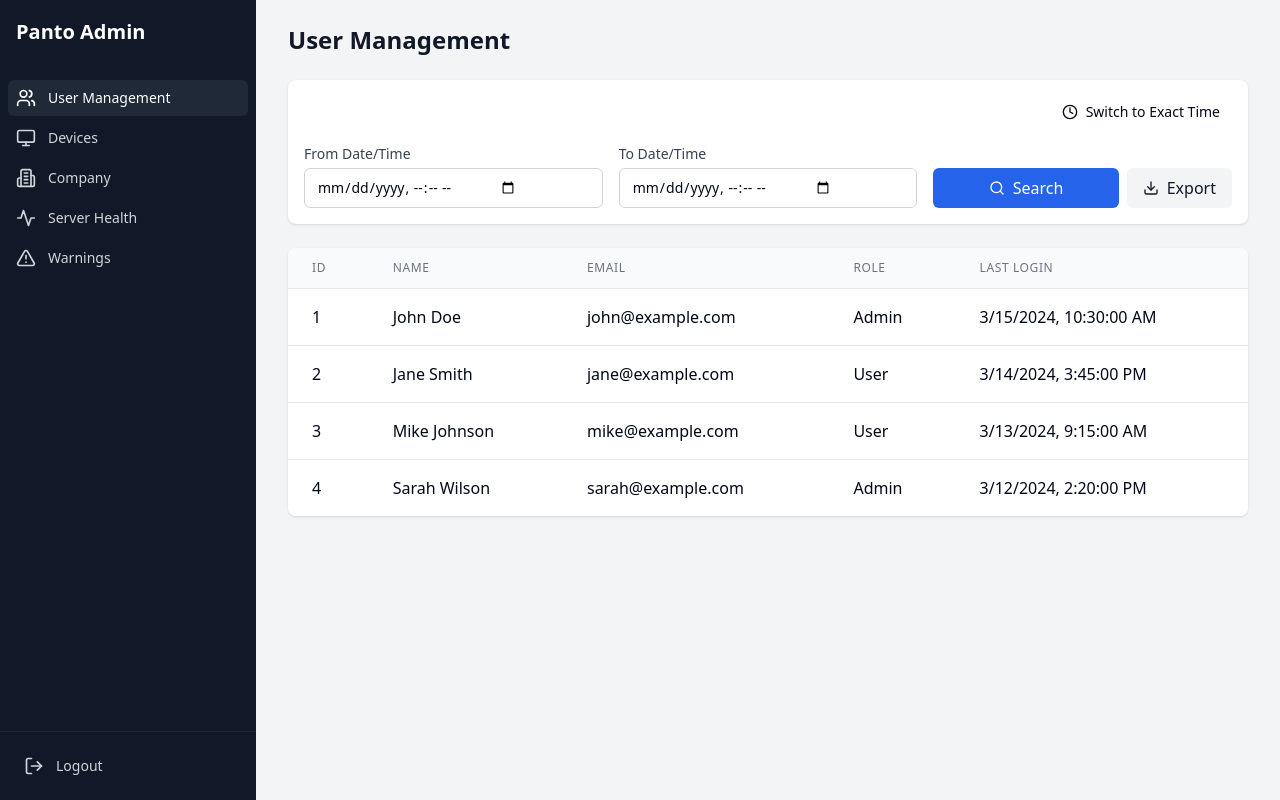
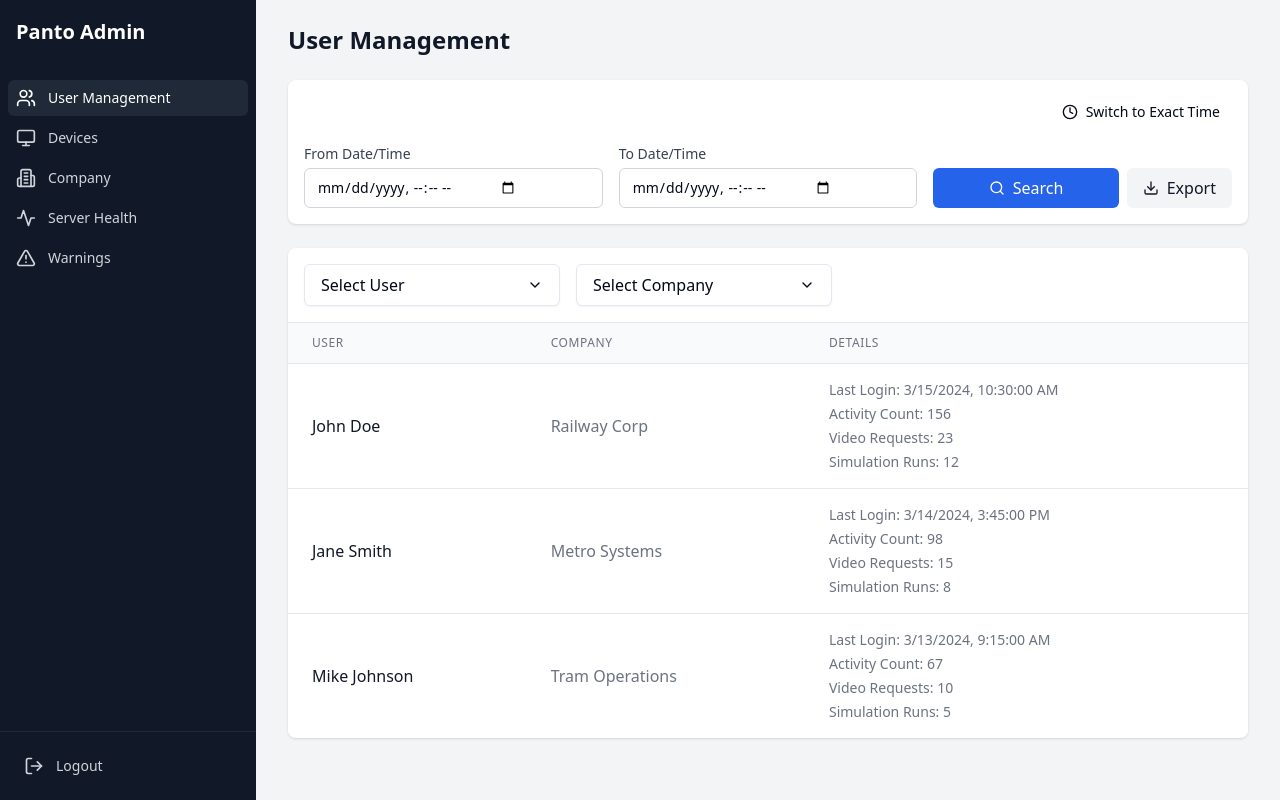
Before and after one commit to pantohealth/panto-monitoring-front, a React (Vite) app: page /dashboard/users in a window 1280 px wide. Built offline with nearby package versions, Linux system fonts and the light colour scheme.

Commit message:
change the user page ui with ai

```diff
--- a/index.html
+++ b/index.html
@@ -5,6 +5,15 @@
     <link rel="icon" type="image/svg+xml" href="/vite.svg" />
     <meta name="viewport" content="width=device-width, initial-scale=1.0" />
     <title>Panto Admin Dashboard</title>
+    <script type="module">
+      // Redirect all requests to index.html for client-side routing
+      (function() {
+        const path = window.location.pathname;
+        if (path !== '/' && !path.includes('.')) {
+          window.history.replaceState(null, '', path);
+        }
+      })();
+    </script>
   </head>
   <body>
     <div id="root"></div>
--- a/src/pages/Users.tsx
+++ b/src/pages/Users.tsx
@@ -1,45 +1,91 @@
-import React, { useState } from 'react';
+import { useState } from 'react';
+import { ChevronDown } from 'lucide-react';
+import { cn } from '@/lib/utils';
 import { DateTimeFilters } from '@/components/filters/DateTimeFilters';
 import { exportToPDF } from '@/utils/export';
 import type { FilterState } from '@/store/filters';
-import { isWithinInterval, parseISO, isEqual } from 'date-fns';
 
-const ALL_USERS = [
-  { id: 1, name: 'John Doe', email: 'john@example.com', role: 'Admin', lastLogin: '2024-03-15T10:30:00' },
-  { id: 2, name: 'Jane Smith', email: 'jane@example.com', role: 'User', lastLogin: '2024-03-14T15:45:00' },
-  { id: 3, name: 'Mike Johnson', email: 'mike@example.com', role: 'User', lastLogin: '2024-03-13T09:15:00' },
-  { id: 4, name: 'Sarah Wilson', email: 'sarah@example.com', role: 'Admin', lastLogin: '2024-03-12T14:20:00' },
+const MOCK_USERS = [
+  {
+    id: 1,
+    name: 'John Doe',
+    company: 'Railway Corp',
+    details: {
+      lastLogin: '2024-03-15T10:30:00',
+      activityCount: 156,
+      videoRequests: 23,
+      simulationRuns: 12
+    }
+  },
+  {
+    id: 2,
+    name: 'Jane Smith',
+    company: 'Metro Systems',
+    details: {
+      lastLogin: '2024-03-14T15:45:00',
+      activityCount: 98,
+      videoRequests: 15,
+      simulationRuns: 8
+    }
+  },
+  {
+    id: 3,
+    name: 'Mike Johnson',
+    company: 'Tram Operations',
+    details: {
+      lastLogin: '2024-03-13T09:15:00',
+      activityCount: 67,
+      videoRequests: 10,
+      simulationRuns: 5
+    }
+  }
 ];
 
-const COLUMNS = ['ID', 'Name', 'Email', 'Role', 'Last Login'];
+const AVAILABLE_COMPANIES = [
+  'Railway Corp',
+  'Metro Systems',
+  'Tram Operations',
+  'Bus Transit',
+  'Urban Transport',
+];
+
+const COLUMNS = ['User', 'Company', 'Details'];
 
 export function UsersPage() {
-  const [filteredUsers, setFilteredUsers] = useState(ALL_USERS);
+  const [selectedUser, setSelectedUser] = useState<string>('');
+  const [selectedCompany, setSelectedCompany] = useState<string>('');
+  const [isUserDropdownOpen, setIsUserDropdownOpen] = useState(false);
+  const [isCompanyDropdownOpen, setIsCompanyDropdownOpen] = useState(false);
+  const [filteredUsers, setFilteredUsers] = useState(MOCK_USERS);
 
   const handleSearch = (filters: FilterState) => {
-    let filtered = ALL_USERS;
+    let filtered = MOCK_USERS;
 
-    if (filters.isExactSearch && filters.exactDateTime) {
-      const exactDate = parseISO(filters.exactDateTime);
-      filtered = ALL_USERS.filter(user =>
-        isEqual(parseISO(user.lastLogin), exactDate)
-      );
-    } else if (!filters.isExactSearch && (filters.fromDateTime || filters.toDateTime)) {
-      filtered = ALL_USERS.filter(user => {
-        const loginDate = parseISO(user.lastLogin);
-        const start = filters.fromDateTime ? parseISO(filters.fromDateTime) : new Date(0);
-        const end = filters.toDateTime ? parseISO(filters.toDateTime) : new Date();
+    if (selectedUser) {
+      filtered = filtered.filter(user => user.name === selectedUser);
+    }
 
-        return isWithinInterval(loginDate, { start, end });
-      });
+    if (selectedCompany) {
+      filtered = filtered.filter(user => user.company === selectedCompany);
     }
 
     setFilteredUsers(filtered);
   };
 
   const handleExport = () => {
-    exportToPDF('User Management Report', filteredUsers, ['id', 'name', 'email', 'role', 'lastLogin']);
+    const exportData = filteredUsers.map(user => ({
+      name: user.name,
+      company: user.company,
+      lastLogin: new Date(user.details.lastLogin).toLocaleString(),
+      activityCount: user.details.activityCount,
+      videoRequests: user.details.videoRequests,
+      simulationRuns: user.details.simulationRuns
+    }));
+
+    exportToPDF('User Activity Report', exportData, ['name', 'company', 'lastLogin', 'activityCount', 'videoRequests', 'simulationRuns']);
   };
+
+  const uniqueUsers = Array.from(new Set(MOCK_USERS.map(user => user.name)));
 
   return (
     <div className="space-y-6">
@@ -50,6 +96,104 @@ export function UsersPage() {
       <DateTimeFilters onExport={handleExport} onSearch={handleSearch} />
 
       <div className="bg-white shadow rounded-lg overflow-hidden">
+        <div className="p-4 border-b border-gray-200 flex gap-4">
+          {/* User Filter */}
+          <div className="relative w-64">
+            <button
+              onClick={() => setIsUserDropdownOpen(!isUserDropdownOpen)}
+              className="w-full px-4 py-2 text-left bg-white border rounded-md shadow-sm focus:outline-none focus:ring-2 focus:ring-blue-500 focus:border-blue-500"
+            >
+              <span className="flex items-center justify-between">
+                {selectedUser || 'Select User'}
+                <ChevronDown className="w-4 h-4" />
+              </span>
+            </button>
+            {isUserDropdownOpen && (
+              <div className="absolute z-20 w-full mt-1 bg-white border rounded-md shadow-lg">
+                <div className="py-1">
+                  <button
+                    onClick={() => {
+                      setSelectedUser('');
+                      setIsUserDropdownOpen(false);
+                      handleSearch({} as FilterState);
+                    }}
+                    className={cn(
+                      'block w-full px-4 py-2 text-left hover:bg-gray-100',
+                      !selectedUser && 'bg-gray-50'
+                    )}
+                  >
+                    All Users
+                  </button>
+                  {uniqueUsers.map((user) => (
+                    <button
+                      key={user}
+                      onClick={() => {
+                        setSelectedUser(user);
+                        setIsUserDropdownOpen(false);
+                        handleSearch({} as FilterState);
+                      }}
+                      className={cn(
+                        'block w-full px-4 py-2 text-left hover:bg-gray-100',
+                        selectedUser === user && 'bg-gray-50'
+                      )}
+                    >
+                      {user}
+                    </button>
+                  ))}
+                </div>
+              </div>
+            )}
+          </div>
+
+          {/* Company Filter */}
+          <div className="relative w-64">
+            <button
+              onClick={() => setIsCompanyDropdownOpen(!isCompanyDropdownOpen)}
+              className="w-full px-4 py-2 text-left bg-white border rounded-md shadow-sm focus:outline-none focus:ring-2 focus:ring-blue-500 focus:border-blue-500"
+            >
+              <span className="flex items-center justify-between">
+                {selectedCompany || 'Select Company'}
+                <ChevronDown className="w-4 h-4" />
+              </span>
+            </button>
+            {isCompanyDropdownOpen && (
+              <div className="absolute z-20 w-full mt-1 bg-white border rounded-md shadow-lg">
+                <div className="py-1">
+                  <button
+                    onClick={() => {
+                      setSelectedCompany('');
+                      setIsCompanyDropdownOpen(false);
+                      handleSearch({} as FilterState);
+                    }}
+                    className={cn(
+                      'block w-full px-4 py-2 text-left hover:bg-gray-100',
+                      !selectedCompany && 'bg-gray-50'
+                    )}
+                  >
+                    All Companies
+                  </button>
+                  {AVAILABLE_COMPANIES.map((company) => (
+                    <button
+                      key={company}
+                      onClick={() => {
+                        setSelectedCompany(company);
+                        setIsCompanyDropdownOpen(false);
+                        handleSearch({} as FilterState);
+                      }}
+                      className={cn(
+                        'block w-full px-4 py-2 text-left hover:bg-gray-100',
+                        selectedCompany === company && 'bg-gray-50'
+                      )}
+                    >
+                      {company}
+                    </button>
+                  ))}
+                </div>
+              </div>
+            )}
+          </div>
+        </div>
+
         <div className="overflow-x-auto">
           <table className="min-w-full divide-y divide-gray-200">
             <thead className="bg-gray-50">
@@ -67,12 +211,19 @@ export function UsersPage() {
             <tbody className="bg-white divide-y divide-gray-200">
               {filteredUsers.map((user) => (
                 <tr key={user.id}>
-                  <td className="px-6 py-4 whitespace-nowrap">{user.id}</td>
-                  <td className="px-6 py-4 whitespace-nowrap">{user.name}</td>
-                  <td className="px-6 py-4 whitespace-nowrap">{user.email}</td>
-                  <td className="px-6 py-4 whitespace-nowrap">{user.role}</td>
-                  <td className="px-6 py-4 whitespace-nowrap">
-                    {new Date(user.lastLogin).toLocaleString()}
+                  <td className="px-6 py-4 whitespace-nowrap font-medium text-gray-900">
+                    {user.name}
+                  </td>
+                  <td className="px-6 py-4 whitespace-nowrap text-gray-500">
+                    {user.company}
+                  </td>
+                  <td className="px-6 py-4">
+                    <div className="space-y-1 text-sm text-gray-500">
+                      <p>Last Login: {new Date(user.details.lastLogin).toLocaleString()}</p>
+                      <p>Activity Count: {user.details.activityCount}</p>
+                      <p>Video Requests: {user.details.videoRequests}</p>
+                      <p>Simulation Runs: {user.details.simulationRuns}</p>
+                    </div>
                   </td>
                 </tr>
               ))}
--- a/tsconfig.json
+++ b/tsconfig.json
@@ -12,9 +12,3 @@
     { "path": "./tsconfig.node.json" }
   ]
 }
-
-// {
-//   "compilerOptions": {
-//     "typeRoots": ["node_modules/@types"]
-//   }
-// }
--- a/vite.config.ts
+++ b/vite.config.ts
@@ -9,4 +9,7 @@ export default defineConfig({
       '@': path.resolve(__dirname, './src'),
     },
   },
+  // server: {
+  //   historyApiFallback: true,
+  // },
 });
```
